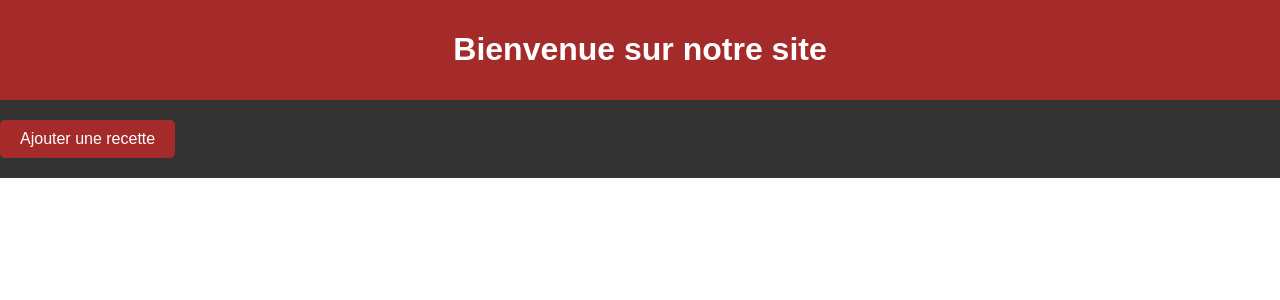
After one commit to yozo37/Cuisine, a PHP site: page /accueil.html in a window 1280 px wide. The commit adds this page. Shown: the top 300 px of the page. Run offline with PHP 8.4, Linux system fonts and the light colour scheme.

```diff
--- /dev/null
+++ b/accueil.css
@@ -0,0 +1,44 @@
+/* styles.css */
+
+body {
+    font-family: Arial, sans-serif;
+    margin: 0;
+    padding: 0;
+    box-sizing: border-box;
+}
+
+header {
+    background-color: brown;
+    color: white;
+    padding: 10px;
+    text-align: center;
+}
+
+nav {
+    background-color: #333;
+    overflow: hidden;
+}
+
+nav a {
+    float: left;
+    display: block;
+    color: white;
+    text-align: center;
+    padding: 14px 16px;
+    text-decoration: none;
+}
+
+nav a:hover {
+    background-color: #ddd;
+    color: black;
+}
+
+.add-recipe-btn {
+    background-color: brown;
+    color: white;
+    padding: 10px 20px;
+    text-decoration: none;
+    display: inline-block;
+    margin: 20px auto; /* Pour centrer horizontalement */
+    border-radius: 5px;
+}
--- /dev/null
+++ b/accueil.html
@@ -0,0 +1,20 @@
+<!DOCTYPE html>
+<html lang="en">
+<head>
+    <meta charset="UTF-8">
+    <meta name="viewport" content="width=device-width, initial-scale=1.0">
+    <title>Recette en ligne</title>
+    <link rel="stylesheet" href="accueil.css">
+</head>
+<body>
+
+<header>
+    <h1>Bienvenue sur notre site</h1>
+</header>
+
+<nav>
+    <a href="traitement_recette.php" class="add-recipe-btn">Ajouter une recette</a>
+</nav>
+
+</body>
+</html>
--- a/src/recetteDAO.php
+++ b/src/recetteDAO.php
@@ -86,5 +86,6 @@ class RecetteDAO {
             return false;
         }
     }
+
 }
 ?>
```
Also changed, not shown: Test/Unit/categorieTest.php (+6 -6 lines), Test/Unit/ingredientTest.php (added, +56 -0 lines), Test/Unit/recetteTest.php (+9 -9 lines), index.html (+4 -5 lines), phpunit.xml (+7 -9 lines), src/ingredient.php (added, +34 -0 lines), src/ingredientDAO.php (added, +83 -0 lines), src/traitement_recette.php (+37 -0 lines), index.js (deleted), 1 other file.
